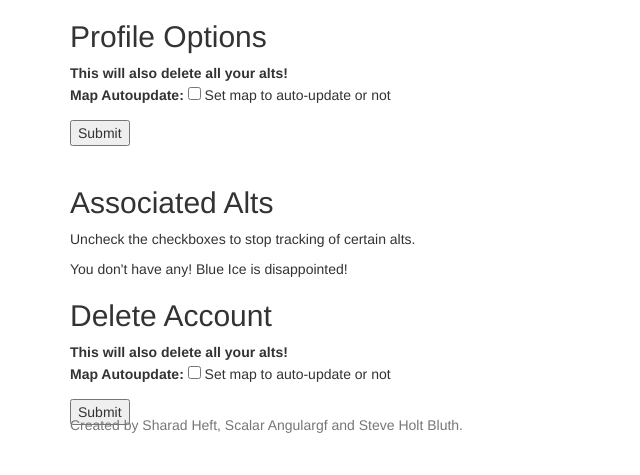
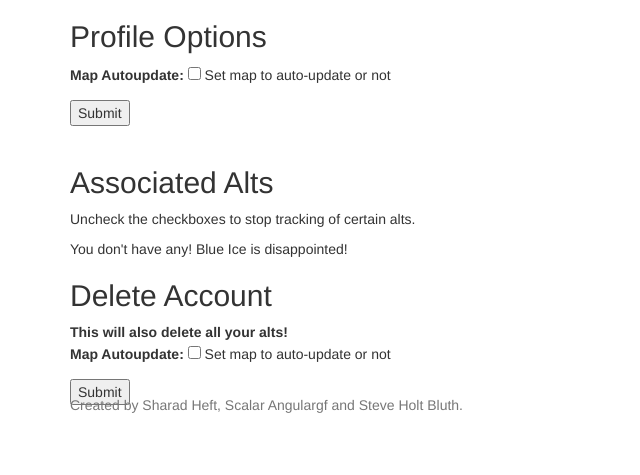
Before and after one commit to stephenswat/predditors-tracker, a Django app: template predds_tracker/templates/predds_tracker/profile.html in a window 1280 px wide. Shown: the part 473-948 px from the top of the page, without its empty margins (0-640 px from the left). After the commit the page ends 886 px from the top, so only its background shows below. Run offline with Django 3.2, Linux system fonts and the light colour scheme; the template is opened without the code that fills it: values that come from a table or form of the project are taken from there, others are empty; parts of the project's set-up code (start-up, migrations or seed data) failed here and were passed over; some libraries are stand-ins or nearby versions.

Commit message:
Remove false and intimidating warning.

```diff
--- a/predds_tracker/templates/predds_tracker/profile.html
+++ b/predds_tracker/templates/predds_tracker/profile.html
@@ -24,7 +24,6 @@
 
 <br />
 <h2>Profile Options</h2>
-<b>This will also delete all your alts!</b>
 
 <form action="{% url 'update_profile' %}" method="POST">
     {% csrf_token %}
```
